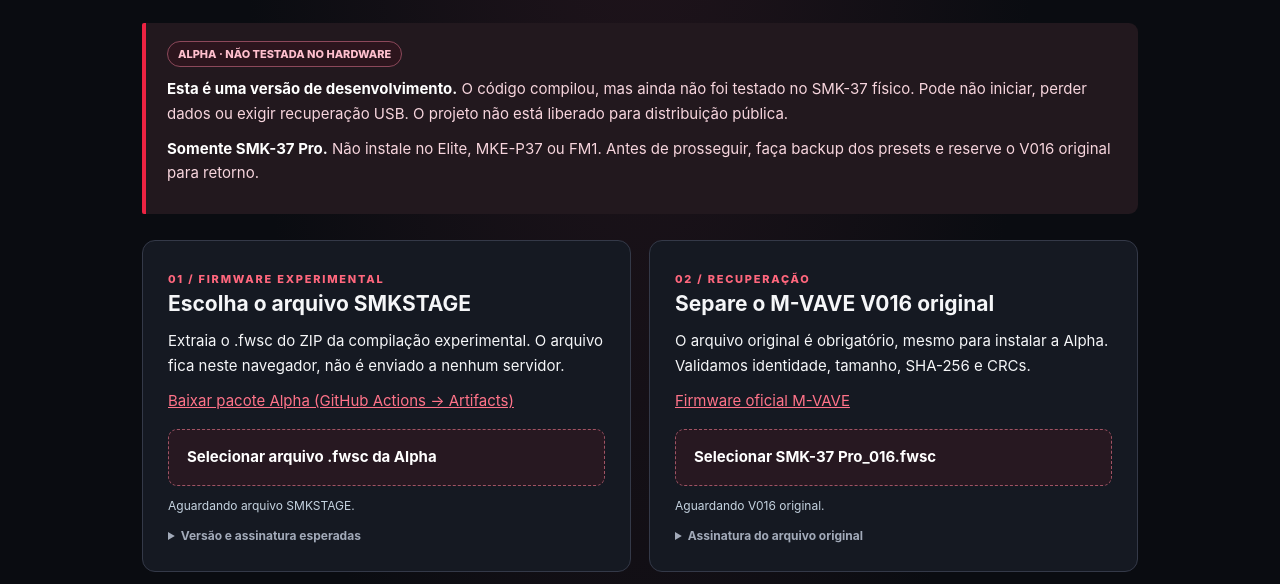
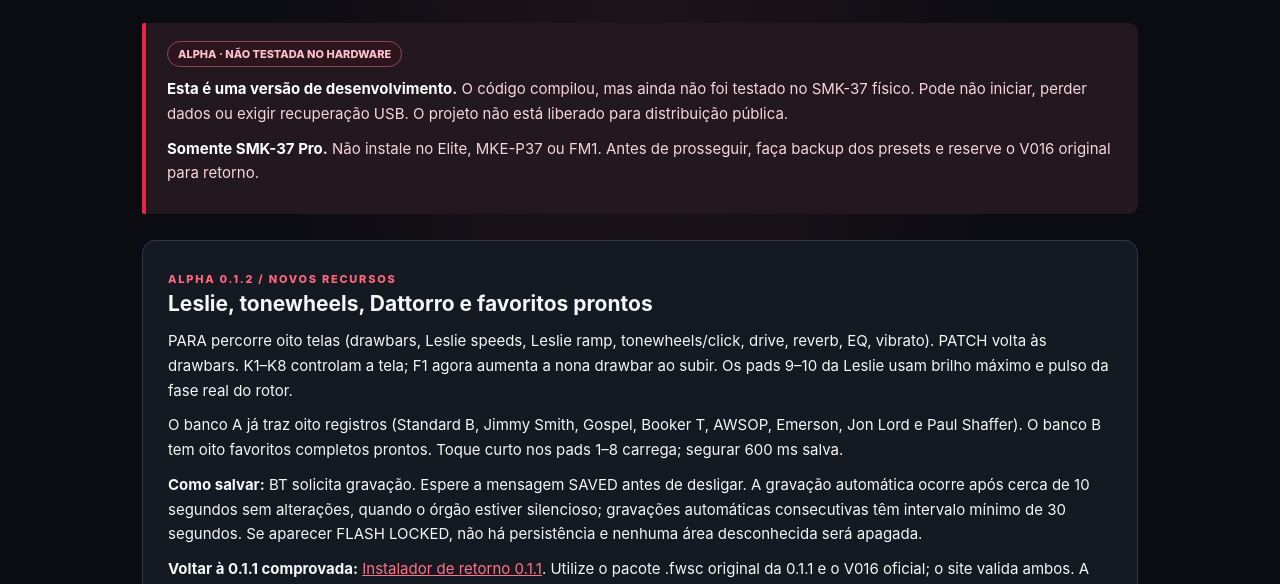
Before and after one commit to 4t59m4f784-creator/SMKTRON, a website with bundled scripts: page web/smkstage/install/index.html in a window 1280 px wide. Shown: the part 368-952 px from the top of the page. Built offline with nearby package versions, Linux system fonts and the light colour scheme.

Commit message:
Document Stage 0.1.2 controls, flash save confirmation and safe 0.1.1 fallback installer

```diff
--- a/web/smkstage/install/index.html
+++ b/web/smkstage/install/index.html
@@ -10,6 +10,14 @@
 <div class="notice"><span class="tag">ALPHA · NÃO TESTADA NO HARDWARE</span>
 <p><strong data-pt="Esta é uma versão de desenvolvimento." data-en="This is a development build.">Esta é uma versão de desenvolvimento.</strong> <span data-pt="O código compilou, mas ainda não foi testado no SMK-37 físico. Pode não iniciar, perder dados ou exigir recuperação USB. O projeto não está liberado para distribuição pública." data-en="The code compiled but has not been tested on actual SMK-37 hardware. It may fail to boot, erase data or require USB recovery. This is not a public release.">O código compilou, mas ainda não foi testado no SMK-37 físico. Pode não iniciar, perder dados ou exigir recuperação USB. O projeto não está liberado para distribuição pública.</span></p>
 <p><strong data-pt="Somente SMK-37 Pro." data-en="SMK-37 Pro only.">Somente SMK-37 Pro.</strong> <span data-pt="Não instale no Elite, MKE-P37 ou FM1. Antes de prosseguir, faça backup dos presets e reserve o V016 original para retorno." data-en="Do not install on Elite, MKE-P37 or FM1. Back up saved patches first, and keep your original V016 file for recovery.">Não instale no Elite, MKE-P37 ou FM1. Antes de prosseguir, faça backup dos presets e reserve o V016 original para retorno.</span></p></div>
+<section class="card" style="margin:20px 0">
+<span class="step">ALPHA 0.1.2 / NOVOS RECURSOS</span>
+<h2 data-pt="Leslie, tonewheels, Dattorro e favoritos prontos" data-en="Leslie, tonewheels, Dattorro and ready-made favorites">Leslie, tonewheels, Dattorro e favoritos prontos</h2>
+<p data-pt="PARA percorre oito telas (drawbars, Leslie speeds, Leslie ramp, tonewheels/click, drive, reverb, EQ, vibrato). PATCH volta às drawbars. K1–K8 controlam a tela; F1 agora aumenta a nona drawbar ao subir. Os pads 9–10 da Leslie usam brilho máximo e pulso da fase real do rotor." data-en="PARA cycles eight pages (drawbars, Leslie speeds, Leslie ramp, tonewheels/click, drive, reverb, EQ, vibrato). PATCH returns to drawbars. K1–K8 edit the current page; F1 now raises the ninth drawbar when moved up. Leslie pads 9–10 now use full brightness and real rotor phase.">PARA percorre oito telas (drawbars, Leslie speeds, Leslie ramp, tonewheels/click, drive, reverb, EQ, vibrato). PATCH volta às drawbars. K1–K8 controlam a tela; F1 agora aumenta a nona drawbar ao subir. Os pads 9–10 da Leslie usam brilho máximo e pulso da fase real do rotor.</p>
+<p data-pt="O banco A já traz oito registros (Standard B, Jimmy Smith, Gospel, Booker T, AWSOP, Emerson, Jon Lord e Paul Shaffer). O banco B tem oito favoritos completos prontos. Toque curto nos pads 1–8 carrega; segurar 600 ms salva." data-en="Bank A now contains eight registrations (Standard B, Jimmy Smith, Gospel, Booker T, AWSOP, Emerson, Jon Lord and Paul Shaffer). Bank B contains eight ready-to-play full favorites. Short press pads 1–8 to load; hold for 600 ms to store.">O banco A já traz oito registros (Standard B, Jimmy Smith, Gospel, Booker T, AWSOP, Emerson, Jon Lord e Paul Shaffer). O banco B tem oito favoritos completos prontos. Toque curto nos pads 1–8 carrega; segurar 600 ms salva.</p>
+<p><strong data-pt="Como salvar:" data-en="Saving:">Como salvar:</strong> <span data-pt="BT solicita gravação. Espere a mensagem SAVED antes de desligar. A gravação automática ocorre após cerca de 10 segundos sem alterações, quando o órgão estiver silencioso; gravações automáticas consecutivas têm intervalo mínimo de 30 segundos. Se aparecer FLASH LOCKED, não há persistência e nenhuma área desconhecida será apagada." data-en="BT requests a save. Wait for SAVED before powering off. Automatic saving occurs after approximately 10 seconds without edits, when the organ is silent; successive automatic writes are at least 30 seconds apart. FLASH LOCKED means persistence is unavailable, and no unknown sector will be erased.">BT solicita gravação. Espere a mensagem SAVED antes de desligar. A gravação automática ocorre após cerca de 10 segundos sem alterações, quando o órgão estiver silencioso; gravações automáticas consecutivas têm intervalo mínimo de 30 segundos. Se aparecer FLASH LOCKED, não há persistência e nenhuma área desconhecida será apagada.</span></p>
+<p><strong data-pt="Voltar à 0.1.1 comprovada:" data-en="Return to the previously playable 0.1.1:">Voltar à 0.1.1 comprovada:</strong> <a href="../install-011/" data-pt="Instalador de retorno 0.1.1" data-en="0.1.1 fallback installer">Instalador de retorno 0.1.1</a>. <span data-pt="Utilize o pacote .fwsc original da 0.1.1 e o V016 oficial; o site valida ambos. A 0.1.2 ainda não teve a carga da nova DSP medida no teclado físico." data-en="Use the original 0.1.1 .fwsc package and official V016; both are verified. The 0.1.2 DSP load has not yet been measured on real hardware.">Utilize o pacote .fwsc original da 0.1.1 e o V016 oficial; o site valida ambos. A 0.1.2 ainda não teve a carga da nova DSP medida no teclado físico.</span></p>
+</section>
 <div class="grid">
 <section><span class="step">01 / <span data-pt="FIRMWARE EXPERIMENTAL" data-en="EXPERIMENTAL FIRMWARE">FIRMWARE EXPERIMENTAL</span></span><h2 data-pt="Escolha o arquivo SMKSTAGE" data-en="Select SMKSTAGE firmware">Escolha o arquivo SMKSTAGE</h2>
 <p data-pt="Extraia o .fwsc do ZIP da compilação experimental. O arquivo fica neste navegador, não é enviado a nenhum servidor." data-en="Extract the .fwsc from the experimental build ZIP. The file remains in this browser and is not uploaded.">Extraia o .fwsc do ZIP da compilação experimental. O arquivo fica neste navegador, não é enviado a nenhum servidor.</p>
```
